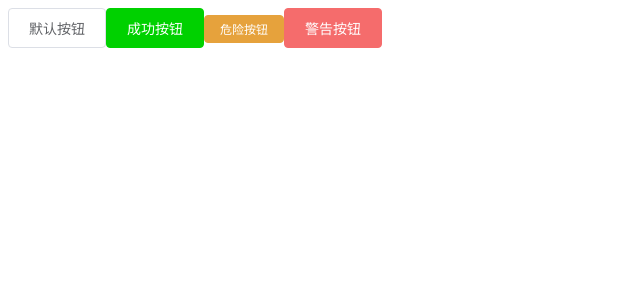
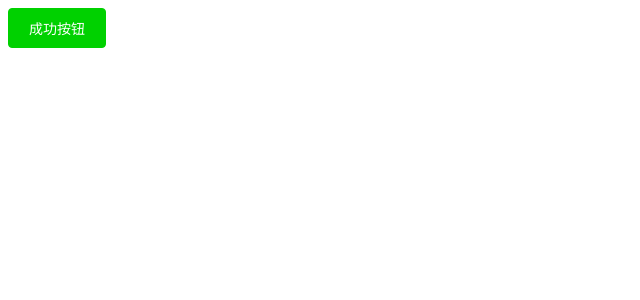
Before and after one commit to QiuRong828/homework, a Vue app: page /#/ in a window 1280 px wide. Shown: the top 300 px of the page, without its empty margins (0-640 px from the left). Built offline with nearby package versions, Linux system fonts and the light colour scheme.

Commit message:
'loading'

```diff
--- a/src/components/button/index.vue
+++ b/src/components/button/index.vue
@@ -1,6 +1,8 @@
 <template>
-  <button class="qiu-button" :class="[isSize, theme]">
-    <slot></slot>
+  <button class="qiu-button" :class="[isSize, theme]" @click="change">
+    <slot>
+      <i v-if="loading" class="iconfont icon-loading"></i>
+    </slot>
   </button>
 </template>
 
@@ -19,6 +21,7 @@ export default {
     round: Boolean,
     border: Boolean,
     disabled: Boolean,
+    loading: Boolean,
   },
   computed: {
     theme() {
@@ -32,6 +35,11 @@ export default {
     },
     isSize() {
       return this.size ? `qiu-button-${this.size}` : "";
+    },
+  },
+  methods: {
+    change() {
+      this.$emit("click");
     },
   },
 };
@@ -114,4 +122,17 @@ export default {
 .is-round {
   border-radius: 100px;
 }
+
+.icon-loading {
+  animation: loading 2s infinite linear;
+}
+
+@keyframes loading {
+  0% {
+    transform: rotate(0deg);
+  }
+  100% {
+    transform: rotate(360deg);
+  }
+}
 </style>
--- a/src/views/HomeView.vue
+++ b/src/views/HomeView.vue
@@ -1,9 +1,8 @@
 <template>
   <div class="home">
-    <qiuButton>默认按钮</qiuButton>
-    <qiuButton type="success">成功按钮</qiuButton>
-    <qiuButton type="danger" size="mini">危险按钮</qiuButton>
-    <qiuButton type="warning">警告按钮</qiuButton>
+    <qiuButton type="success" :loading="flag" @click="handleSubmit"
+      >成功按钮</qiuButton
+    >
   </div>
 </template>
 
```
